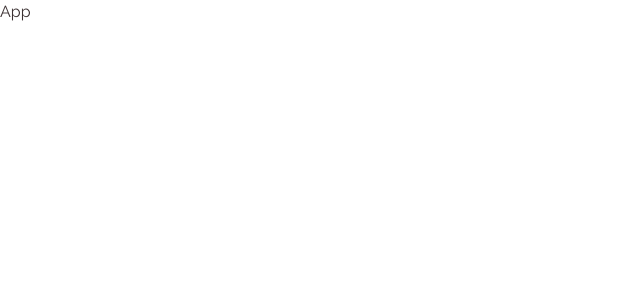
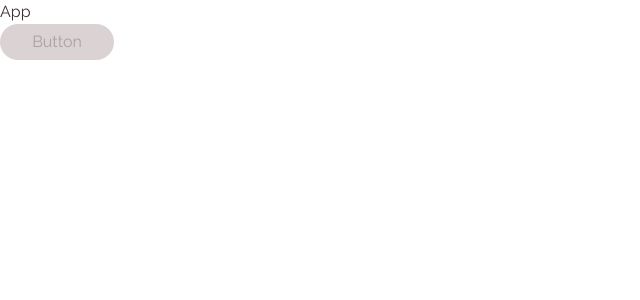
Before and after one commit to WalterAurelio/viseversa-frontend, a React (Vite) app: page / in a window 1280 px wide. Shown: the top 300 px of the page, without its empty margins (0-640 px from the left). Built offline with nearby package versions, Linux system fonts and the light colour scheme; a web font is replaced by a local one.

Commit message:
Se implementó el componente Button. Se implementó el utils cn.

```diff
--- a/src/App.tsx
+++ b/src/App.tsx
@@ -1,6 +1,11 @@
+import Button from './components/Button';
+
 function App() {
   return (
-    <div>App</div>
-  )
+    <div>
+      <h1>App</h1>
+      <Button buttonStyle={'fill'} colour={'red'} state={'disabled'}>Button</Button>
+    </div>
+  );
 }
-export default App
+export default App;
--- a/src/components/Button.tsx
+++ b/src/components/Button.tsx
@@ -1,17 +1,67 @@
-// import { cva, VariantProps } from 'class-variance-authority';
+import { cva, type VariantProps } from 'class-variance-authority';
+import { cn } from '../utils/cn';
 
-/* const variants = cva(['inline-flex h-9 min-w-28.5 px-3 justify-center items-center gap-2 rounded-full bg-background-neutral-inverse-primary'], {
-  variants: {},
-  // compoundVariants: {},
-  defaultVariants: {}
-}); */
+const variants = cva(['inline-flex', 'h-9', 'min-w-28.5', 'px-m', 'justify-center', 'items-center', 'gap-s', 'rounded-full', 'body-regular'], {
+  variants: {
+    colour: {
+      black: '',
+      red: ''
+    },
+    buttonStyle: {
+      fill: 'text-text-neutral-inverse-primary',
+      outline: 'border-custom-s lg:hover:border-custom-m',
+      minimal: 'lg:hover:border-b-custom-s'
+    },
+    state: {
+      idle: 'lg:cursor-pointer',
+      disabled: ''
+    }
+  },
+  compoundVariants: [
+    {
+      colour: 'black',
+      buttonStyle: 'fill',
+      state: 'idle',
+      className: 'bg-background-neutral-inverse-primary lg:hover:bg-background-neutral-inverse-secondary'
+    },
+    {
+      colour: 'red',
+      buttonStyle: 'fill',
+      state: 'idle',
+      className: 'bg-background-brand-primary lg:hover:bg-background-brand-secondary'
+    },
+    {
+      colour: 'black',
+      buttonStyle: ['outline', 'minimal'],
+      state: 'idle',
+      className: 'text-text-neutral-primary'
+    },
+    {
+      colour: 'red',
+      buttonStyle: ['outline', 'minimal'],
+      state: 'idle',
+      className: 'text-text-brand-primary'
+    },
+    {
+      colour: ['black', 'red'],
+      buttonStyle: ['fill', 'outline', 'minimal'],
+      state: 'disabled',
+      className: 'bg-background-neutral-disabled text-text-neutral-disabled'
+    }
+  ],
+  defaultVariants: {
+    colour: 'black',
+    buttonStyle: 'fill',
+    state: 'idle'
+  }
+});
 
-type ButtonProps = React.ButtonHTMLAttributes<HTMLButtonElement>;
+type ButtonProps = React.ButtonHTMLAttributes<HTMLButtonElement> & VariantProps<typeof variants>;
 
-function Button({ children, ...props }: ButtonProps) {
+function Button({ colour, buttonStyle, state, children, ...props }: ButtonProps) {
   return (
     <button
-      className=''
+      className={cn(variants({ colour, buttonStyle, state }))}
       {...props}
     >
       {children}
--- a/src/styles/strokeWidth.css
+++ b/src/styles/strokeWidth.css
@@ -1,6 +1,6 @@
 /* Usaremos estos valores para border width */
 @theme {
-  --border-width-custom-xs: 0.5px;
+  --border-width-custom-xs: 0.5px; /* Navegador no renderiza 0.5px; valor mínimo: 1px; A MODIFICAR */
   --border-width-custom-s: 1px;
   --border-width-custom-m: 2px;
   --border-width-custom-l: 4px;
--- /dev/null
+++ b/src/utils/cn.ts
@@ -0,0 +1,6 @@
+import { clsx, type ClassValue } from 'clsx';
+import { twMerge } from 'tailwind-merge';
+
+export function cn(...inputs: ClassValue[]) {
+  return twMerge(clsx(inputs));
+}
```
Also changed, not shown: src/assets/icons/Image.svg.
